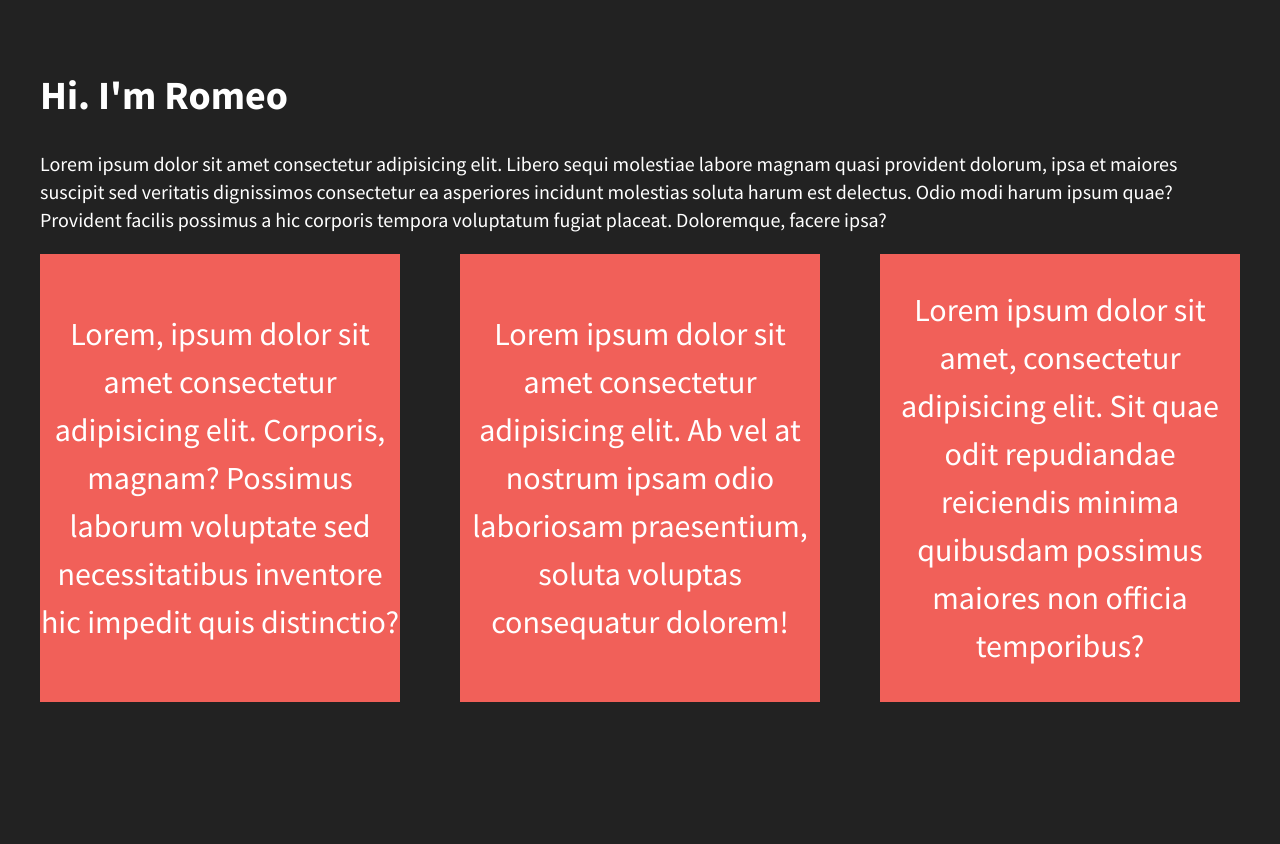
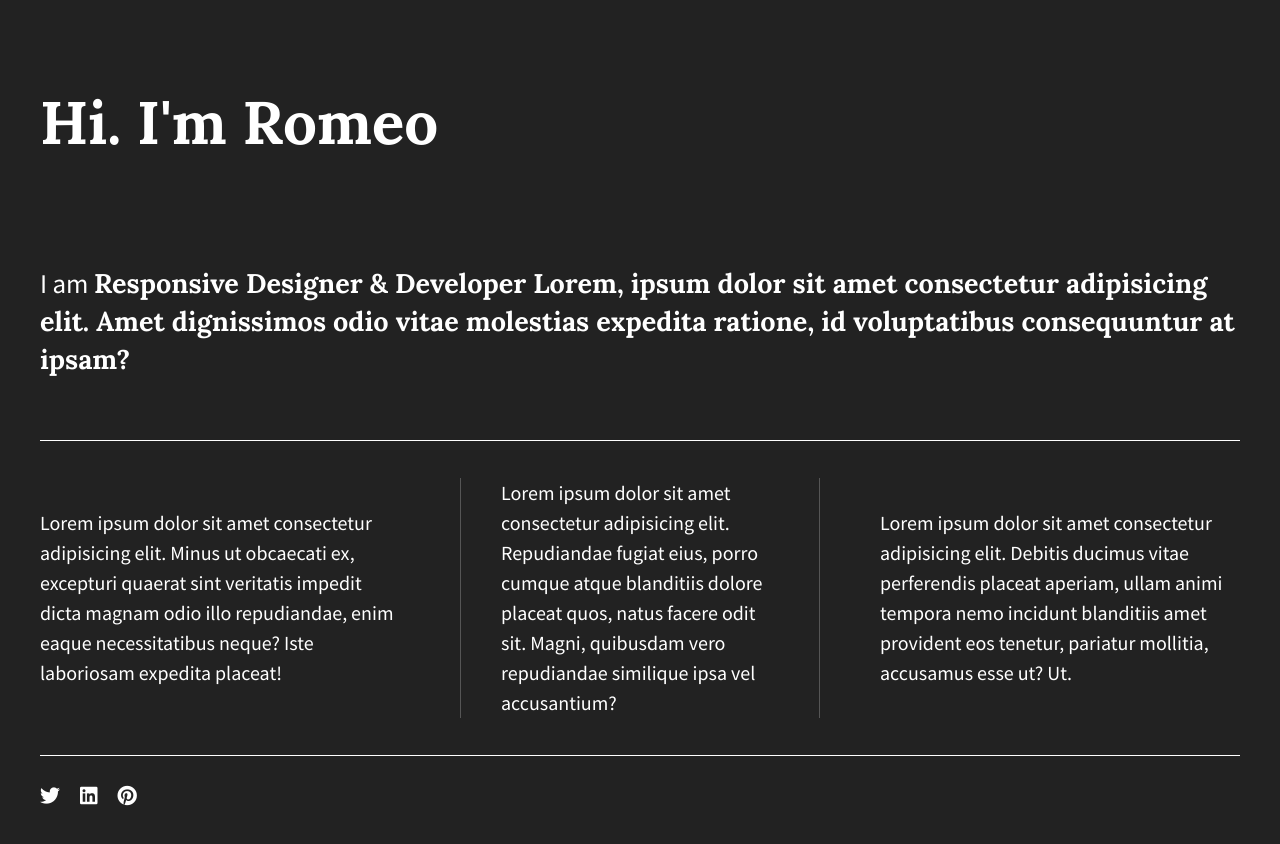
Before and after one commit to romeoorgen/divs-flexbox, a plain HTML site: page index.html in a window 1280 px wide. Drawn offline with nearby package versions, Linux system fonts and the light colour scheme.

Commit message:
site layout with flexbox

```diff
--- a/css/main.css
+++ b/css/main.css
@@ -108,29 +108,64 @@ body {
   font-size: 1.25em;
   height: 100%;
   color: #fff;
+  display: flex;
+  justify-content: center;
 }
 
-.wrapper {
+.flex-container {
   flex-flow: row wrap;
   display: flex;
   justify-content: space-between;
-  text-align: center;
+ max-width: 1200px;
 
 }
+p span {
+    font-family: 'Lora', sans-serif;
+  }
 
-.div-1, .div-2, .div-3 {
+header,
+footer {
+  width: 100%;
+  display: flex;
+  justify-content: flex-start;
+}
+
+header h1 {
+    font-family: 'Lora', sans-serif;
+    font-size: 3em;
+  }
+
+  main {
+    width: 100%;
+    display: flex;
+    justify-content: center;
+    border-bottom: 1px solid #fff;
+  }
+
+  main p {
+    font-size: 1.35em;
+  }
+
+
+
+.flex-items {
   display: flex;
   justify-content: center;
   align-items: center;
-  width: 30%;
-  color: #fff;
   line-height: 1.5em;
-  font-size: 1.6em;
-  background-color: #f16059;
-  height: auto;
+  font-size: 1em;
+  /* background-color: #f16059; */
+  border-bottom: 1px solid #fff;
 
 
 }
+footer {
+    border-top: 1px solid #fff;
+  }
+
+  footer i {
+    padding: 30px 20px 0 0;
+  }
 
 
 
@@ -215,6 +250,24 @@ body {
    These examples override the primary ('mobile first') styles.
    Modify as content requires.
    ========================================================================== */
+   @media all and (max-width: 768px) {
+    body {
+      padding: 1em;
+    }
+}
+
+@media (min-width: 1200px) {
+    .flex-items {
+      flex-basis: 30%;
+      border-bottom: none;
+    }
+
+    #div-2 p {
+      border-left: 1px solid #555;
+      border-right: 1px solid #555;
+      padding: 0 40px;
+    }
+}
 
 @media print,
        (-webkit-min-device-pixel-ratio: 1.25),
--- a/index.html
+++ b/index.html
@@ -15,29 +15,34 @@
         <script src="js/vendor/modernizr-2.8.3.min.js"></script>
         <link href='http://fonts.googleapis.com/css?family=Lora:700' rel='stylesheet' type='text/css'>
         <link href='http://fonts.googleapis.com/css?family=Source+Sans+Pro:400,700' rel='stylesheet' type='text/css'>
+        <link rel="stylesheet" href="https://use.fontawesome.com/releases/v5.5.0/css/all.css" integrity="sha384-B4dIYHKNBt8Bc12p+WXckhzcICo0wtJAoU8YZTY5qE0Id1GSseTk6S+L3BlXeVIU" crossorigin="anonymous">
     </head>
     <body>
         <!--[if lt IE 8]>
             <p class="browserupgrade">You are using an <strong>outdated</strong> browser. Please <a href="http://browsehappy.com/">upgrade your browser</a> to improve your experience.</p>
         <![endif]-->
-        <header>
-            <h1>Hi. I'm Romeo</h1>
-            <p>Lorem ipsum dolor sit amet consectetur adipisicing elit. Libero sequi molestiae labore magnam quasi provident dolorum, ipsa et maiores suscipit sed veritatis dignissimos consectetur ea asperiores incidunt molestias soluta harum est delectus. Odio modi harum ipsum quae? Provident facilis possimus a hic corporis tempora voluptatum fugiat placeat. Doloremque, facere ipsa?</p>
-        </header>
+        <section class="flex-container">
+            <header>
+                <h1>Hi. I'm Romeo</h1>
+            </header>
+            <main>
+                <p>I am <span>Responsive Designer & Developer Lorem, ipsum dolor sit amet consectetur adipisicing elit. Amet dignissimos odio vitae molestias expedita ratione, id voluptatibus consequuntur at ipsam?</span></p>
+            </main>
+            <div id="div-1" class="flex-items">
+                <p>Lorem ipsum dolor sit amet consectetur adipisicing elit. Minus ut obcaecati ex, excepturi quaerat sint veritatis impedit dicta magnam odio illo repudiandae, enim eaque necessitatibus neque? Iste laboriosam expedita placeat!</p>
+            </div>
+            <div id="div-2" class="flex-items">
+                <p>Lorem ipsum dolor sit amet consectetur adipisicing elit. Repudiandae fugiat eius, porro cumque atque blanditiis dolore placeat quos, natus facere odit sit. Magni, quibusdam vero repudiandae similique ipsa vel accusantium?</p>
+            </div>
+            <div id="div-3" class="flex-items"><p>Lorem ipsum dolor sit amet consectetur adipisicing elit. Debitis ducimus vitae perferendis placeat aperiam, ullam animi tempora nemo incidunt blanditiis amet provident eos tenetur, pariatur mollitia, accusamus esse ut? Ut.</p></div>
 
+            <footer>
+                <i class="fab fa-twitter"></i>
+                <i class="fab fa-linkedin"></i>
+                <i class="fab fa-pinterest"></i>
+            </footer>
 
-        <section class="wrapper">
-            <div class="div-1">
-            <p>Lorem, ipsum dolor sit amet consectetur adipisicing elit. Corporis, magnam? Possimus laborum voluptate sed necessitatibus inventore hic impedit quis distinctio?</p>
-            </div>
-            <div class="div-2">
-                <p>Lorem ipsum dolor sit amet consectetur adipisicing elit. Ab vel at nostrum ipsam odio laboriosam praesentium, soluta voluptas consequatur dolorem!</p>
-            </div>
-            <div class="div-3">
-                <p>Lorem ipsum dolor sit amet, consectetur adipisicing elit. Sit quae odit repudiandae reiciendis minima quibusdam possimus maiores non officia temporibus?</p>
-            </div>
-        </section>
-
+      </section>
         <script src="https://ajax.googleapis.com/ajax/libs/jquery/1.11.3/jquery.min.js"></script>
         <script>window.jQuery || document.write('<script src="js/vendor/jquery-1.11.3.min.js"><\/script>')</script>
         <script src="js/plugins.js"></script>
```
